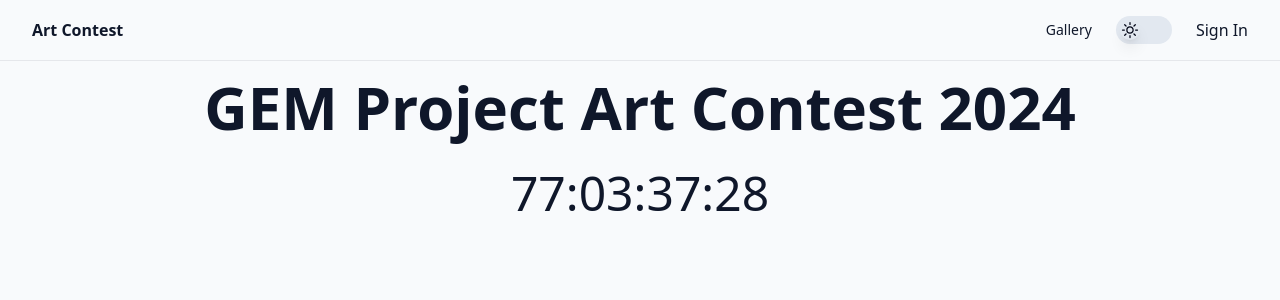
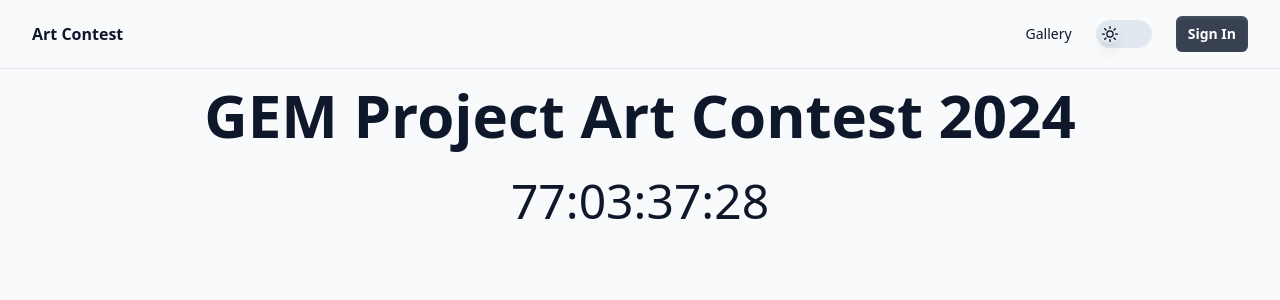
Before and after one commit to mattgrunwald/art-contest, a Next.js app: page / in a window 1280 px wide. Shown: the top 300 px of the page. Built offline with nearby package versions, Linux system fonts and the light colour scheme; no server answers.

Commit message:
pretty sign in button

```diff
--- a/src/components/global/Header/client.tsx
+++ b/src/components/global/Header/client.tsx
@@ -1,11 +1,18 @@
 'use client'
 
 import { signIn, signOut } from './actions'
+import { PrimaryButton } from '@/components/themed/client'
 
 export const SignOutButton = () => {
-  return <button onClick={async () => await signOut()}>Sign Out</button>
+  return (
+    <PrimaryButton onClick={async () => await signOut()}>
+      Sign Out
+    </PrimaryButton>
+  )
 }
 
 export const SignInButton = () => {
-  return <button onClick={async () => await signIn()}>Sign In</button>
+  return (
+    <PrimaryButton onClick={async () => await signIn()}>Sign In</PrimaryButton>
+  )
 }
```
